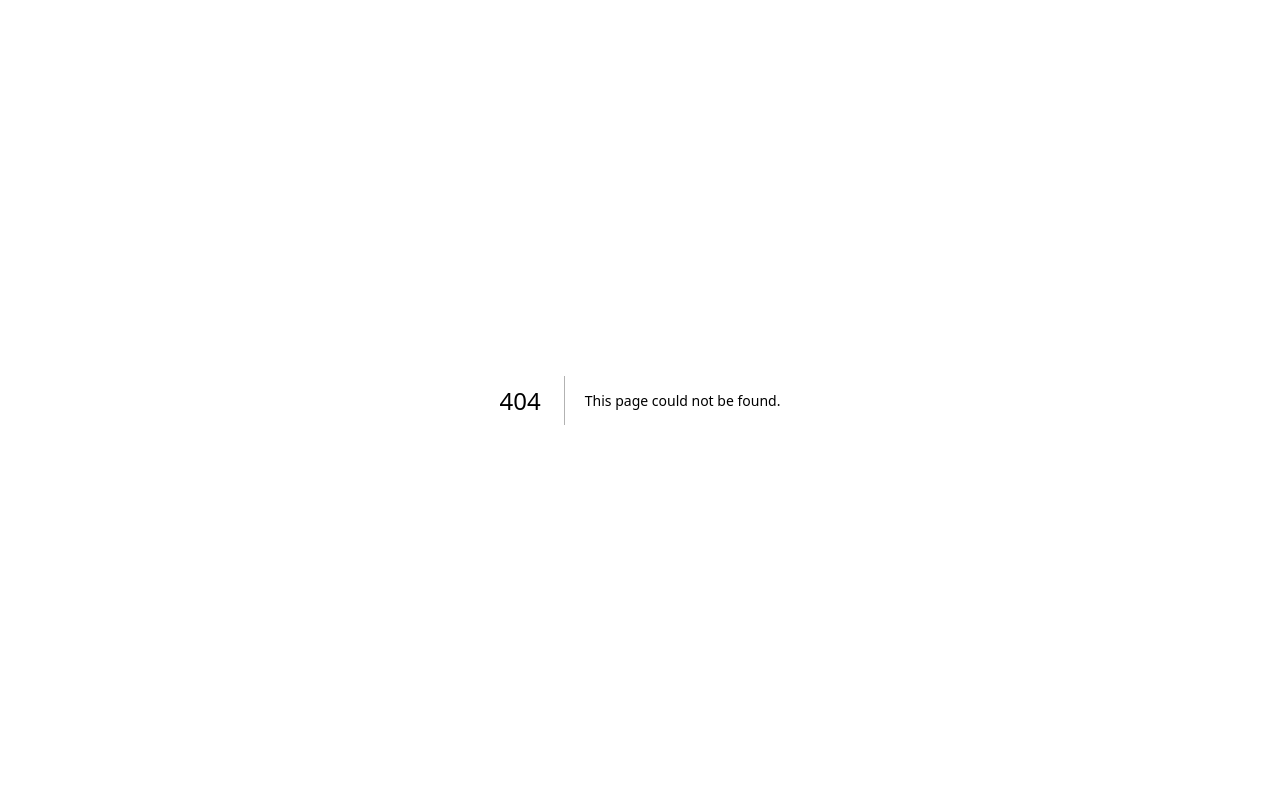
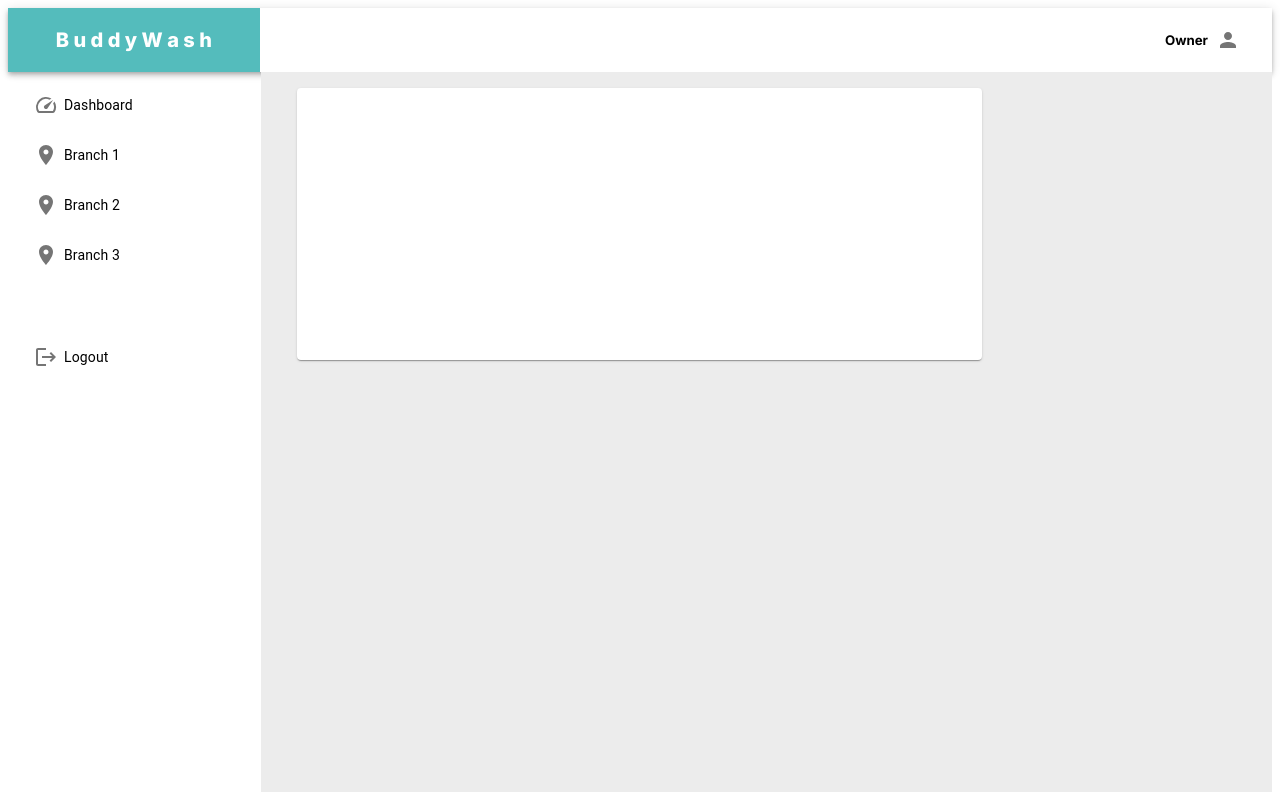
Before and after one commit to markjunnelacosta/buddy-wash-next, a Next.js app: page /role/owner/components/main/branch1 in a window 1280 px wide. Before the commit this address had no page. Built offline with nearby package versions, Linux system fonts and the light colour scheme.

Commit message:
branch1 pages

```diff
--- /dev/null
+++ b/app/role/owner/components/main/branch1/branch1.css
@@ -0,0 +1,34 @@
+.branch1-container {
+    width: 80%;
+    display: flex;
+    height:90vh;
+    float:right;
+
+    .graphs-container {
+      width: 100%;
+      background-color: #ececec;
+      display: flex;
+      flex-direction: column;
+
+      .top-container {
+        display: flex;
+        padding: 16px;
+        .counters-container {
+          display: flex;
+          margin: 0px 10px;
+          gap:10px;
+
+          .counter {
+            padding: 16px;
+            background-color: #bee5e5;
+            height: 150px;
+            width: 150px;
+          }
+        }
+
+        .customers-container {
+          width: 70%;
+        }
+      }
+    }
+  }
--- /dev/null
+++ b/app/role/owner/components/main/branch1/page.jsx
@@ -0,0 +1,49 @@
+"use client";
+import React from "react";
+import "./branch1.css";
+import {
+  List,
+  Divider,
+  ListItemButton,
+  ListItemIcon,
+  ListItemText,
+  Grid,
+  Paper,
+} from "@mui/material";
+import DashboardIcon from "@mui/icons-material/Dashboard";
+import ShoppingCartIcon from "@mui/icons-material/ShoppingCart";
+import PeopleIcon from "@mui/icons-material/People";
+import BarChartIcon from "@mui/icons-material/BarChart";
+import LayersIcon from "@mui/icons-material/Layers";
+//import Counter from "./Counter";
+//import Chart from "./Chart";
+
+const Dashboard = () => {
+  return (
+    <div className="branch1-container">
+
+      <div className="graphs-container">
+        <div className="top-container">
+          <div className="counters-container">
+
+          </div>
+          <div className="customers-container">
+            <Grid item xs={12} md={8} lg={9}>
+              <Paper
+                sx={{
+                  p: 2,
+                  display: "flex",
+                  flexDirection: "column",
+                  height: 240,
+                }}
+              >
+              </Paper>
+            </Grid>
+          </div>
+        </div>
+        <div className="bar-container"></div>
+      </div>
+    </div>
+  );
+};
+export default Dashboard;
```
Also changed, not shown: app/role/owner/components/main/branch1/machines/page.jsx (added), app/role/owner/components/main/branch1/prices/page.jsx (added), app/role/owner/components/main/branch1/staff/page.jsx (added).
